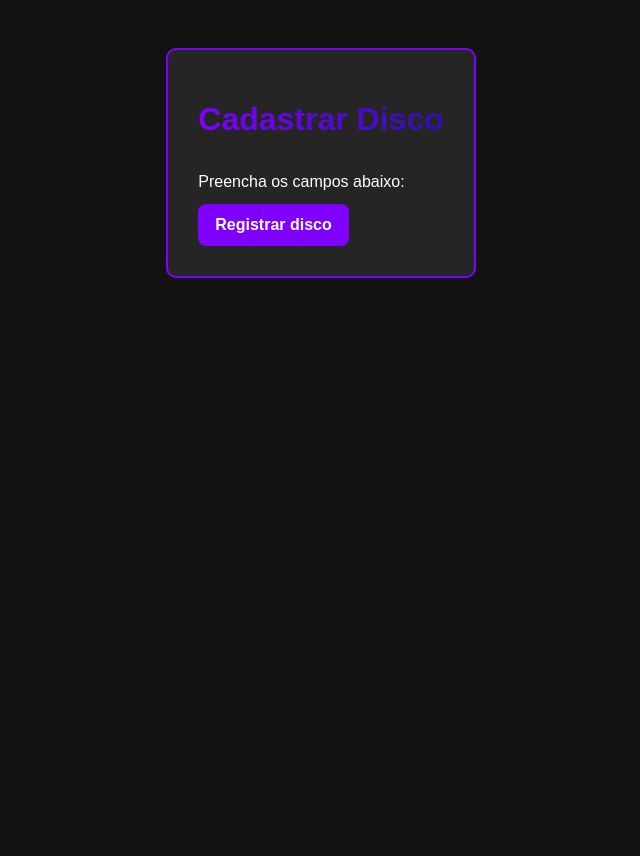
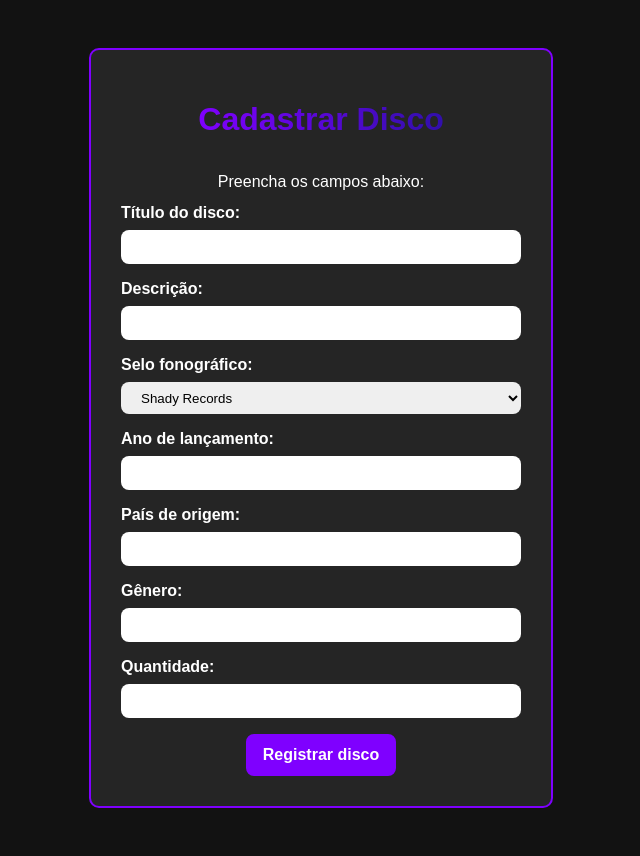
Before and after one commit to gentil-kadson/atv-6-models, a Django app: page /cadastrar-disco/ in a window 1280 px wide. Shown: the whole page, without its empty margins (319-959 px from the left). Before the commit the page ends 278 px from the top, so only its background shows below. Run offline with Django 4.2, Linux system fonts and the light colour scheme.

Commit message:
terminei o form field do disco. falta o do artista.

```diff
--- a/apps/sebo_de_discos/forms.py
+++ b/apps/sebo_de_discos/forms.py
@@ -3,10 +3,17 @@ from django import forms
 
 class DiscoForm(forms.Form):
     selos_fonograficos = SeloFonografico.objects.all()
+    selos_fonograficos_tupla = []
+    choice_number = 1
+
+    for selo in selos_fonograficos:
+        selos_fonograficos_tupla.append((choice_number, selo))
+
+    selos_fonograficos_tupla = (selo for selo in selos_fonograficos_tupla)
 
     nome = forms.CharField(label="Título do disco", max_length=60)
     descricao = forms.CharField(label="Descrição", max_length=100)
-    selo_fonografico = forms.ChoiceField(label="Selo fonográfico", choices=selos_fonograficos)
+    selo_fonografico = forms.ChoiceField(label="Selo fonográfico", choices=selos_fonograficos_tupla)
     ano = forms.IntegerField(label="Ano de lançamento")
     pais = forms.CharField(label="País de origem", max_length=30)
     genero = forms.CharField(label="Gênero", max_length=60)
--- a/apps/sebo_de_discos/models.py
+++ b/apps/sebo_de_discos/models.py
@@ -1,7 +1,6 @@
 from django.db import models
 
 # Create your models here.
-
 
 class SeloFonografico(models.Model):
     titulo = models.CharField(max_length=30)
--- a/apps/sebo_de_discos/static/sebo_de_discos/css/cadastrar_disco.css
+++ b/apps/sebo_de_discos/static/sebo_de_discos/css/cadastrar_disco.css
@@ -3,11 +3,46 @@ main {
     display: flex;
     flex-direction: column;
     justify-content: center;
-    align-items: flex-start;
+    align-items: center;
     background-color: #252525;
 
     margin: 3rem auto;
     padding: 30px;
     border-radius: 10px;
     border: 2px solid #7F00FF;
+    width: 25rem;
 }
+
+section {
+    width: inherit;
+}
+
+form {
+    display: flex;
+    flex-direction: column;
+    gap: 1rem;
+    width: inherit;
+}
+
+.form-group {
+    display: flex;
+    flex-direction: column;
+    gap: 0.5rem;
+}
+
+.form-group label {
+    font-weight: bold;
+}
+
+.form-group input,
+.form-group select {
+    border: none;
+    border-radius: 8px;
+    height: 2rem;
+    padding-left: 1rem;
+}
+
+.form-group input:focus,
+.form-group select {
+    outline: none;
+}
--- a/apps/sebo_de_discos/templates/cadastrar_disco.html
+++ b/apps/sebo_de_discos/templates/cadastrar_disco.html
@@ -17,6 +17,12 @@
         <h2>Preencha os campos abaixo:</h2>
         <section>
             <form action="/cadastrar-disco/" method="post">
+                {% csrf_token %}
+                {% for field in form %}
+                <div class="form-group">
+                    {{ field.label_tag }} {{ field }}
+                </div>
+                {% endfor %}
                 <input type="submit" value="Registrar disco">
             </form>
         </section>
--- a/apps/sebo_de_discos/views.py
+++ b/apps/sebo_de_discos/views.py
@@ -23,6 +23,7 @@ def cadastrar_disco(request):
         form_cadastro_disco = DiscoForm(request.POST)
 
         if form_cadastro_disco.is_valid():
+            Disco.save(form_cadastro_disco)
             return HttpResponseRedirect("/")
     else:
         form_cadastro_disco = DiscoForm()
```
